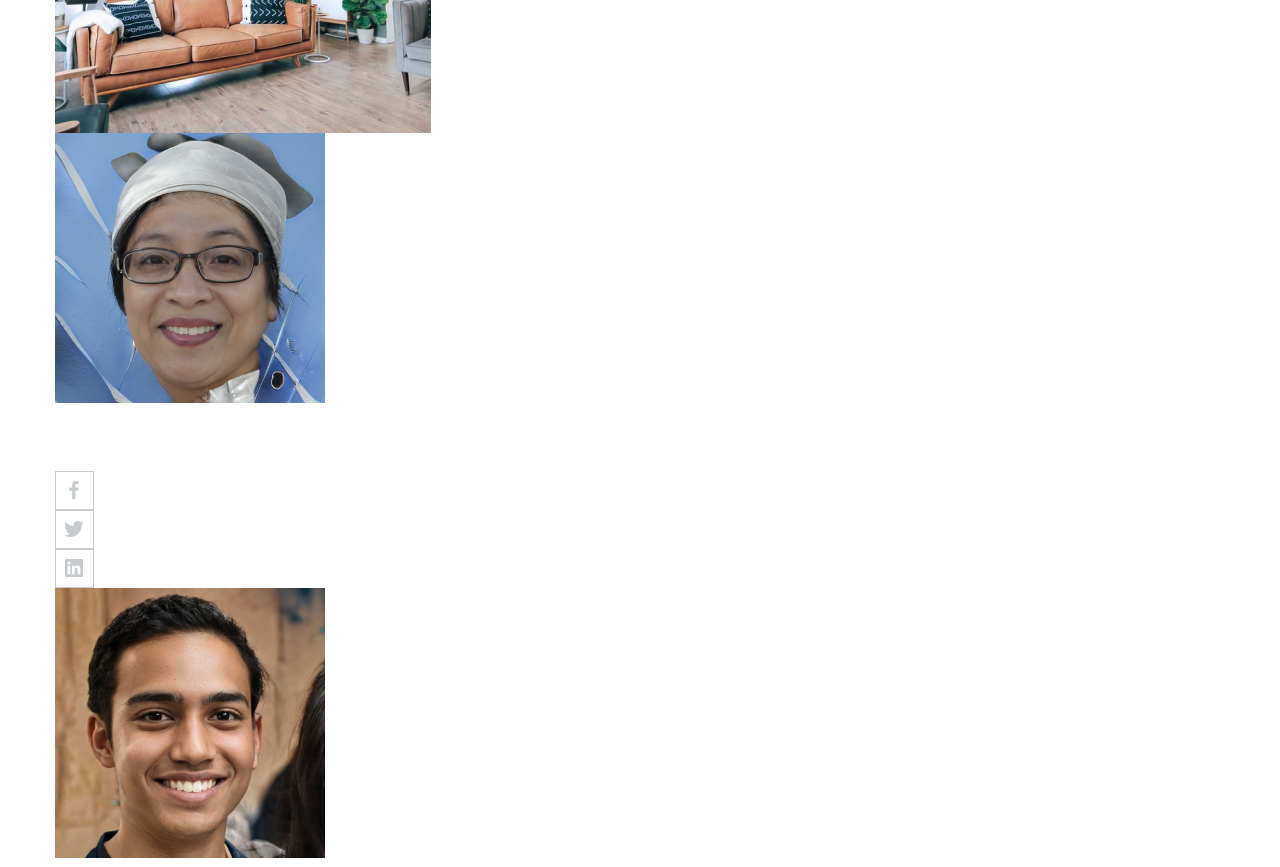
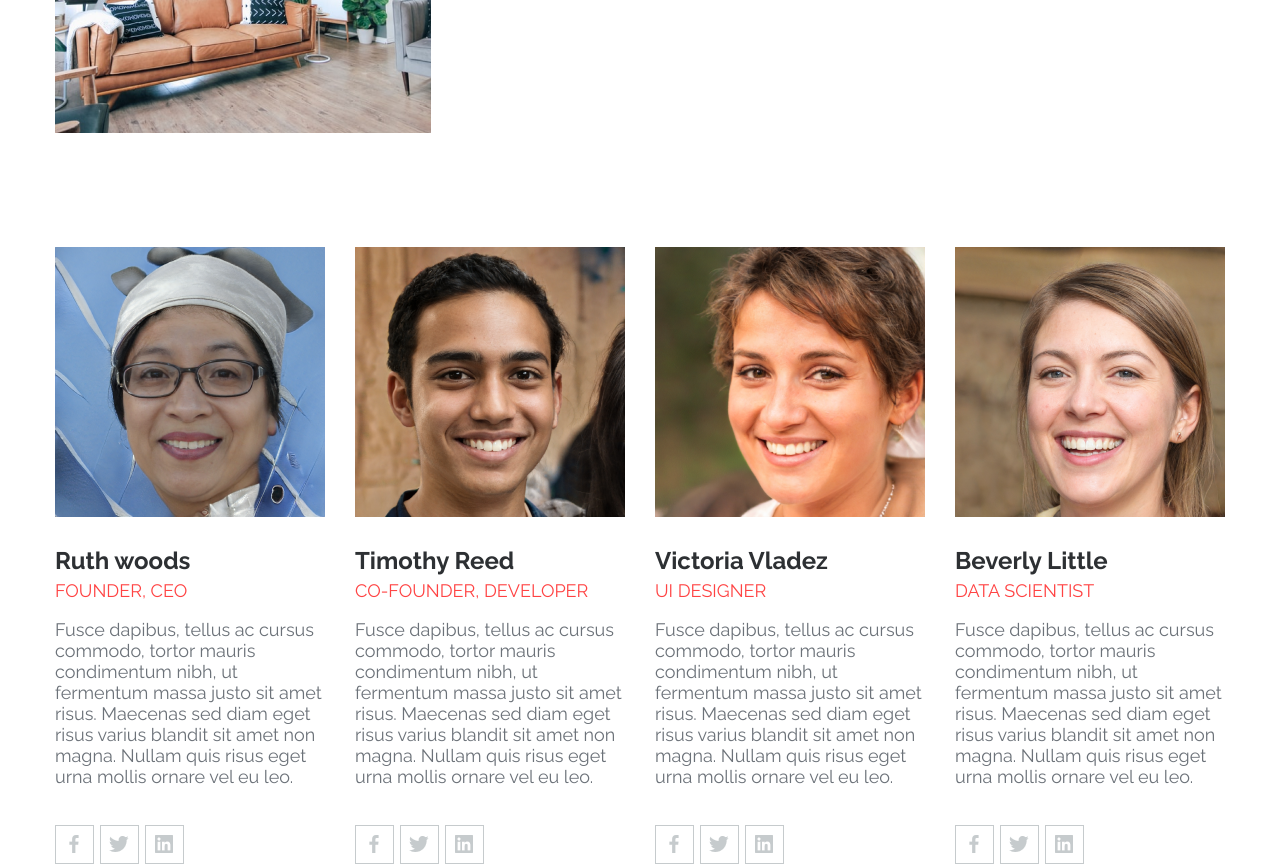
Before and after one commit to Galkevich-Natalia/active-box-project, a website built with Parcel: page index.html in a window 1280 px wide. Shown: the part 4320-5187 px from the top of the page. Built offline with nearby package versions, Linux system fonts and the light colour scheme.

Commit message:
Created style for "team"

```diff
--- a/index.html
+++ b/index.html
@@ -151,6 +151,7 @@
     <section class="team">
         <div class="container">
             <div class="team__wrapper">
+                <div class="team__person-cards">
                     <div class="team__person-card">
                         <div class="person-card__user-avatar">
                             <img src="./images/person_card/person_1.png" alt="avatar person 1">
@@ -159,7 +160,7 @@
                             <div class="person-card__user-name">
                                 <h4>Ruth woods</h4>
                             </div>
-                        <div calss="person-card__user-profession">
+                            <div class="person-card__user-profession">
                                 <h4>founder, ceo</h4>
                             </div>
                         </div>
@@ -182,7 +183,7 @@
                             <div class="person-card__user-name">
                                 <h4>Timothy Reed</h4>
                             </div>
-                        <div calss="person-card__user-profession">
+                            <div class="person-card__user-profession">
                                 <h4>co-founder, developer</h4>
                             </div>
                         </div>
@@ -205,7 +206,7 @@
                             <div class="person-card__user-name">
                                 <h4>Victoria Vladez</h4>
                             </div>
-                        <div calss="person-card__user-profession">
+                            <div class="person-card__user-profession">
                                 <h4>ui designer</h4>
                             </div>
                         </div>
@@ -228,7 +229,7 @@
                             <div class="person-card__user-name">
                                 <h4>Beverly Little</h4>
                             </div>
-                        <div calss="person-card__user-profession">
+                            <div class="person-card__user-profession">
                                 <h4>data scientist</h4>
                             </div>
                         </div>
@@ -241,6 +242,7 @@
                             <a href="https://www.facebook.com/"  target="blank"><img src="./icons/social/facebook_icon.png" alt="user logo facebook"></a>
                             <a href="https://www.twitter.com/"  target="blank"><img src="./icons/social/twitter_icon.png" alt="user logo twitter"></a>
                             <a href="https://www.linkedin.com/"  target="blank"><img src="./icons/social/linkedin_icon.png" alt="user logo linkedin"></a>
+                        </div>
                     </div>
                 </div>
             </div>
--- a/styles/components/team.less
+++ b/styles/components/team.less
@@ -0,0 +1,71 @@
+.team {
+
+    &__wrapper {
+        padding: 114px 0;
+    }
+
+    &__person-cards {
+        display: flex;
+        justify-content: space-between;
+    }
+
+    &__person-card {
+        max-width: 270px;
+        flex-direction: column;
+    }
+
+    .person-card {
+        &__user-avatar {
+            img {
+                max-width: 100%;
+                min-height: 100%;
+            }
+        }
+
+        &__user-name {
+            padding: 30px 0 5.29px 0;
+
+            h4 {
+                font-weight: 700;
+                font-size: 24px;
+                line-height: 28px;
+                color: @shark-text-color;
+            }
+        }
+
+        &__user-profession {
+
+            h4 {
+                font-weight: 400;
+                font-size: 18px;
+                line-height: 21px;
+                text-transform: uppercase;
+                color:@coral-text-color;
+            }
+        }
+
+        &__user-message {
+            padding: 17.86px 0 37.86px 0;
+
+            h5 {
+                font-weight: 400;
+                font-size: 18px;
+                line-height: 21px;
+                color: @nevada-text-color;
+            }
+        }
+
+        &__user-social-logo {
+            display: flex;
+
+            a {
+                max-width: 39px;
+                min-height: 39px;
+            }
+
+            a:nth-child(2) {
+                margin: 0 6px;
+            }
+        }
+    }
+}
```
Lines whose indentation alone changed are shown as unchanged.
